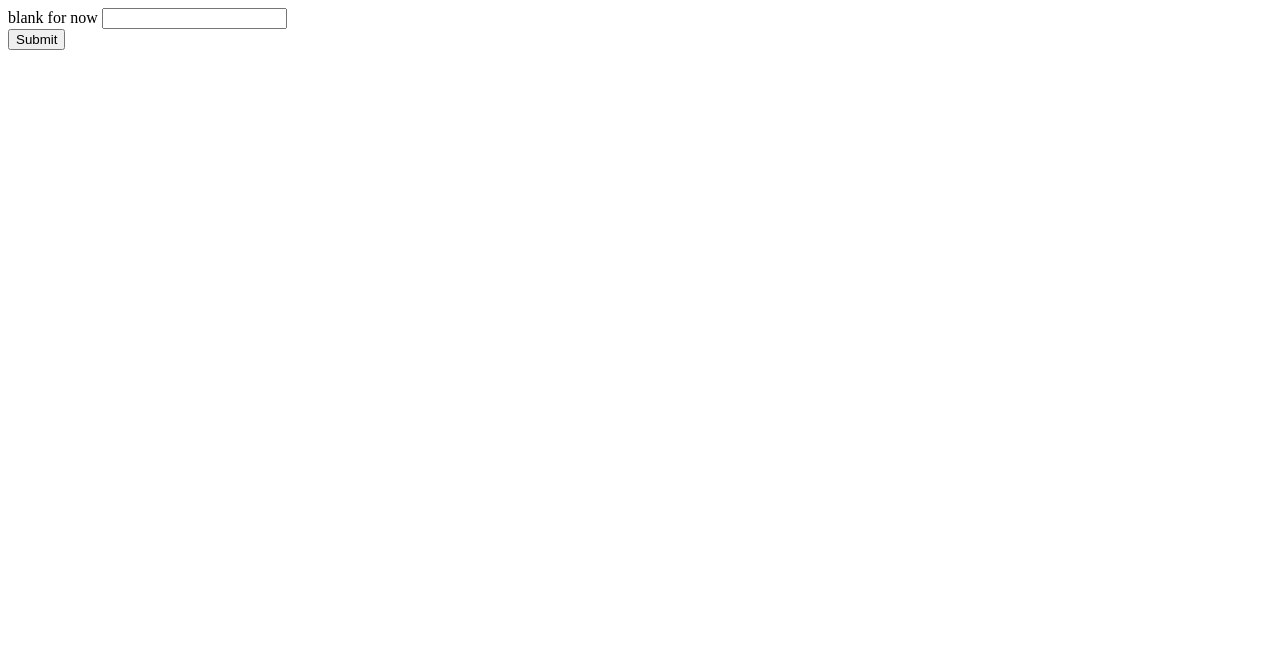
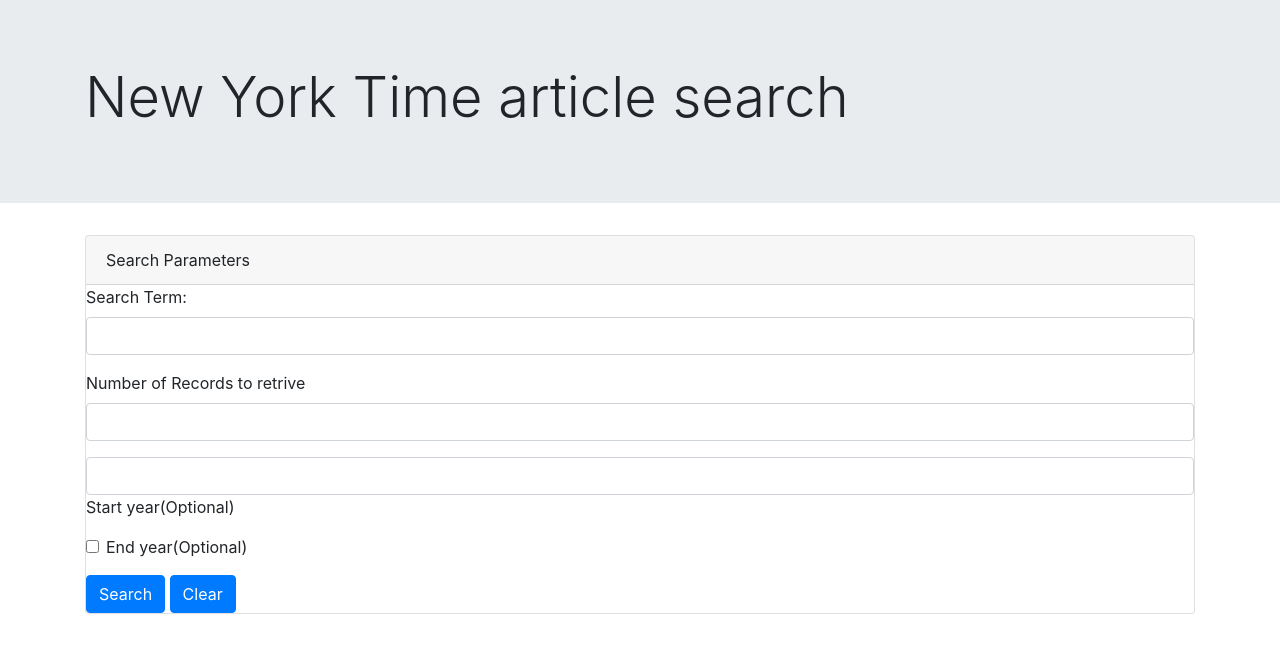
Before and after one commit to idelmundo/NYTSearch, a plain HTML site: page index.html in a window 1280 px wide. Drawn offline with nearby package versions, Linux system fonts and the light colour scheme.

Commit message:
created html framework

```diff
--- a/index.html
+++ b/index.html
@@ -1,31 +1,54 @@
-<!DOCTYPE html>
+<!doctype html>
 <html lang="en">
+  <head>
+    <!-- Required meta tags -->
+    <meta charset="utf-8">
+    <meta name="viewport" content="width=device-width, initial-scale=1, shrink-to-fit=no">
 
-<head>
-    <meta charset="UTF-8">
-    <title>Animaltastic</title>
-    <link rel="stylesheet" type="text/css" href="style.css">
-</head>
+    <!-- Bootstrap CSS -->
+    <link rel="stylesheet" href="https://stackpath.bootstrapcdn.com/bootstrap/4.5.0/css/bootstrap.min.css" integrity="sha384-9aIt2nRpC12Uk9gS9baDl411NQApFmC26EwAOH8WgZl5MYYxFfc+NcPb1dKGj7Sk" crossorigin="anonymous">
 
-<body>
+    <title>Hello, world!</title>
+  </head>
+  <body>
+    <div class="jumbotron jumbotron-fluid">
+        <div class="container">
+          <h1 class="display-4">New York Time article search</h1>
+        </div>
+    </div>
+    <div class="container">
+        <div class="card">
+            <div class="card-header">Search Parameters</div>
+        <form>
+            <div class="form-group">
+              <label for="search-term">Search Term:</label>
+              <input type="text" class="form-control" id="inputSearchTerm">
+            </div>
+            <div class="form-group">
+              <label for="exampleInputPassword1">Number of Records to retrive</label>
+              <input type="password" class="form-control" id="exampleInputPassword1">
+            </div>
+            <div class="form-group">
+              <input type="text" class="form-control">
+              <label class="form-check-label" for="exampleCheck1">Start year(Optional)</label>
+            </div>
+            <div class="form-group form-check">
+                <input type="checkbox" class="form-check-input" id="exampleCheck1">
+                <label class="form-check-label" for="exampleCheck1">End year(Optional)</label>
+              </div>
+            <button type="button" class="btn btn-primary">Search</button>
+            <button type="button" class="btn btn-primary">Clear</button>
 
-    <div id="">
+          </form>
 
+        </div>
     </div>
 
-    <form id="NYT-form">
-        <label for="NYT-input">blank for now</label>
-        <input type="text" id="NYT-input"><br>
-        <input id="add-NYT" type="submit" value="Submit">
-    </form>
 
-    <div id="NYT">
-
-    </div>
-
-    <script src="https://cdnjs.cloudflare.com/ajax/libs/jquery/3.2.1/jquery.min.js"></script>
+    <!-- Optional JavaScript -->
+    <!-- jQuery first, then Popper.js, then Bootstrap JS -->
+    <script src="https://code.jquery.com/jquery-3.5.1.slim.min.js" integrity="sha384-DfXdz2htPH0lsSSs5nCTpuj/zy4C+OGpamoFVy38MVBnE+IbbVYUew+OrCXaRkfj" crossorigin="anonymous"></script>
+    <script src="https://stackpath.bootstrapcdn.com/bootstrap/4.5.0/js/bootstrap.min.js" integrity="sha384-OgVRvuATP1z7JjHLkuOU7Xw704+h835Lr+6QL9UvYjZE3Ipu6Tp75j7Bh/kR0JKI" crossorigin="anonymous"></script>
     <script src="script.js"></script>
-
 </body>
-
 </html>
```
